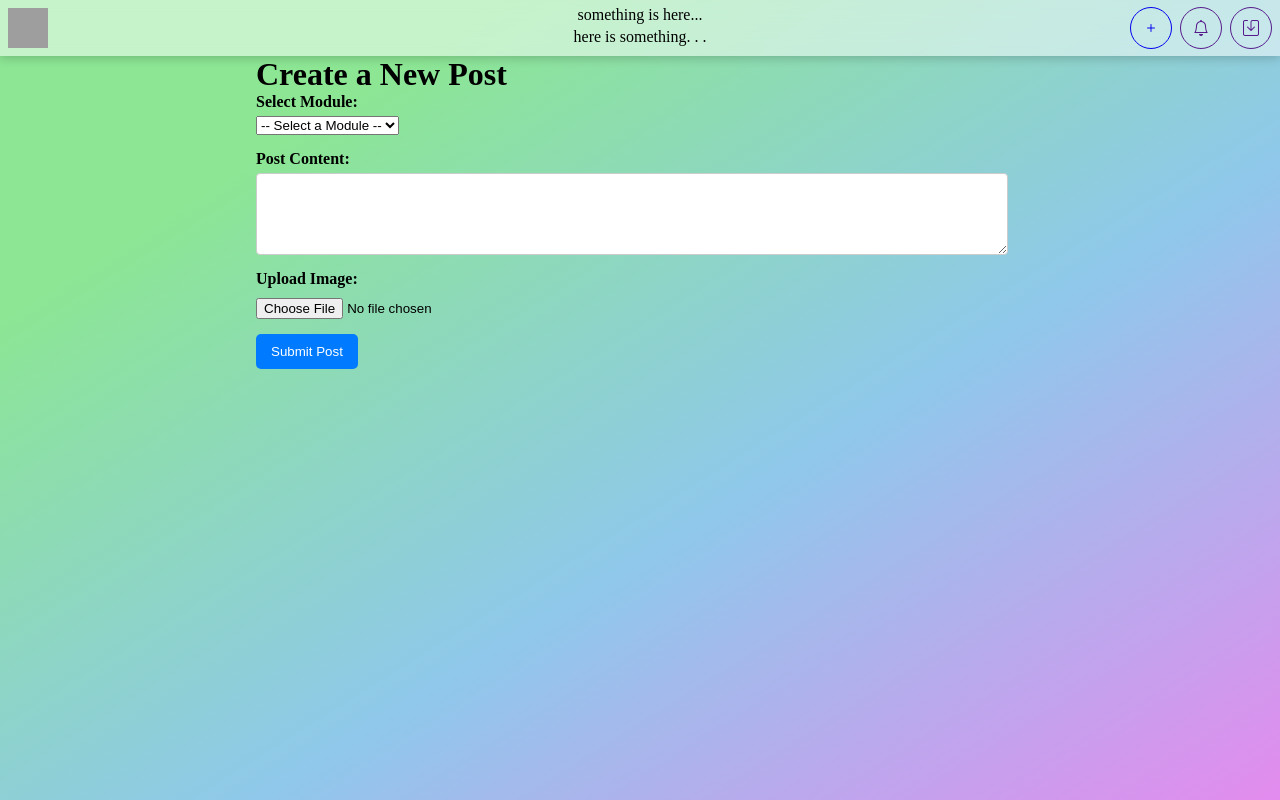
After one commit to dbfv/Web-Programming1, a PHP site: page /templates/create_post.html.php in a window 1280 px wide. The commit adds this page. Run offline with PHP 8.4, Linux system fonts and the light colour scheme; data that the repository does not hold is empty; some libraries are stand-ins or nearby versions; grey boxes are pictures that could not be loaded.

Commit message:
added template and backend for creating posts

```diff
--- /dev/null
+++ b/templates/create_post.html.php
@@ -0,0 +1,62 @@
+<?php
+include '../includes/queries/modules.php'; // Ensure this file fetches the modules
+include '../includes/queries/users.php';
+include '../includes/queries/posts.php';
+?>
+
+<!DOCTYPE html>
+<html lang="en">
+
+<head>
+    <meta charset="UTF-8">
+    <meta name="viewport" content="width=device-width, initial-scale=1.0">
+    <title>Create Post</title>
+    <link rel="stylesheet" href="styles.css?v=.0">
+</head>
+
+<body>
+
+    <nav>
+        <div class="logo">
+            <img src="https://icons.veryicon.com/png/o/miscellaneous/tmm/a1-31-40x40.png" alt="">
+        </div>
+        <div class="scrolling-text">
+            <p>something is here...</p>
+            <p>here is something. . .</p>
+        </div>
+        <div class="menu">
+            <a href="create_post.php" class="menu-item"><i class="bi bi-plus"></i></a>
+            <a href="" class="menu-item"><i class="bi bi-bell"></i></a>
+            <a href="" class="menu-item"><i class="bi bi-save"></i></a>
+        </div>
+    </nav>
+
+    <div class="container">
+        <main>
+            <h1>Create a New Post</h1>
+            <form action="submit_post.php" method="POST" enctype="multipart/form-data">
+                <div class="form-group">
+                    <label for="module">Select Module:</label>
+                    <select id="module" name="module" required>
+                        <option value="">-- Select a Module --</option>
+                        <?php foreach ($modules as $module) { ?>
+                            <option value="<?= $module['id']; ?>"><?= $module['name']; ?></option>
+                        <?php } ?>
+                    </select>
+                </div>
+                <div class="form-group">
+                    <label for="content">Post Content:</label>
+                    <textarea id="content" name="content" rows="4" required></textarea>
+                </div>
+                <div class="form-group">
+                    <label for="image">Upload Image:</label>
+                    <input type="file" id="image" name="image" accept="image/*">
+                </div>
+                <button type="submit">Submit Post</button>
+            </form>
+        </main>
+    </div>
+
+</body>
+
+</html>
--- a/templates/styles.css
+++ b/templates/styles.css
@@ -290,3 +290,40 @@ main {
 #submit-comment:hover {
     background-color: #218838;
 }
+
+
+/* create_post */
+.form-group {
+    margin-bottom: 15px;
+}
+
+.form-group label {
+    display: block;
+    margin-bottom: 5px;
+    font-weight: bold;
+}
+
+.form-group textarea {
+    width: 100%;
+    padding: 10px;
+    border: 1px solid #ccc;
+    border-radius: 4px;
+}
+
+.form-group input[type="file"] {
+    margin-top: 5px;
+}
+
+button {
+    background-color: #007bff;
+    color: white;
+    border: none;
+    padding: 10px 15px;
+    border-radius: 5px;
+    cursor: pointer;
+    transition: background-color 0.3s;
+}
+
+button:hover {
+    background-color: #0056b3;
+}
```
Also changed, not shown: php/create_post.php (added, +26 -0 lines).
